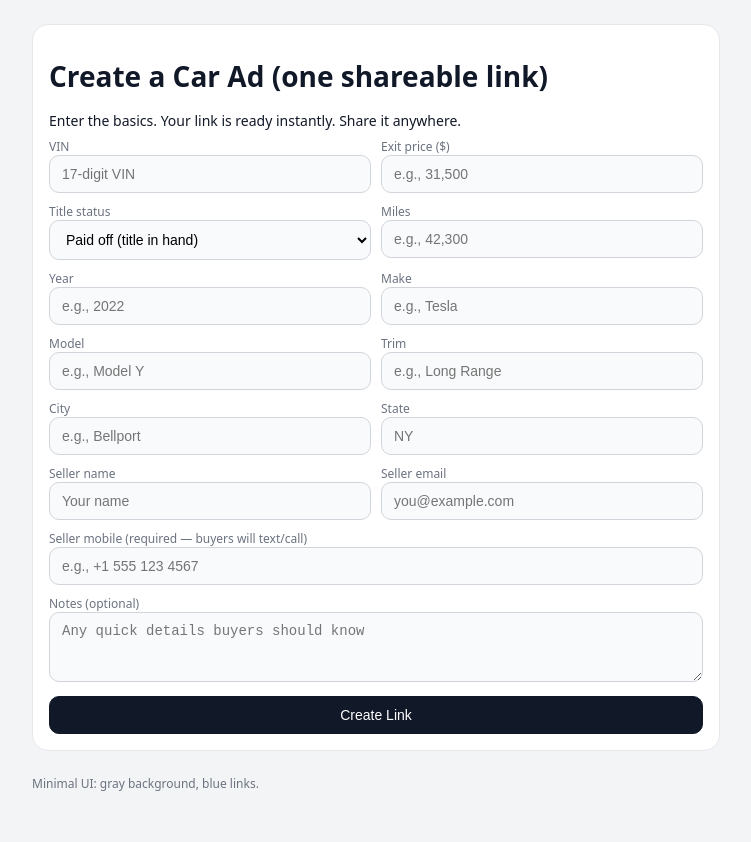
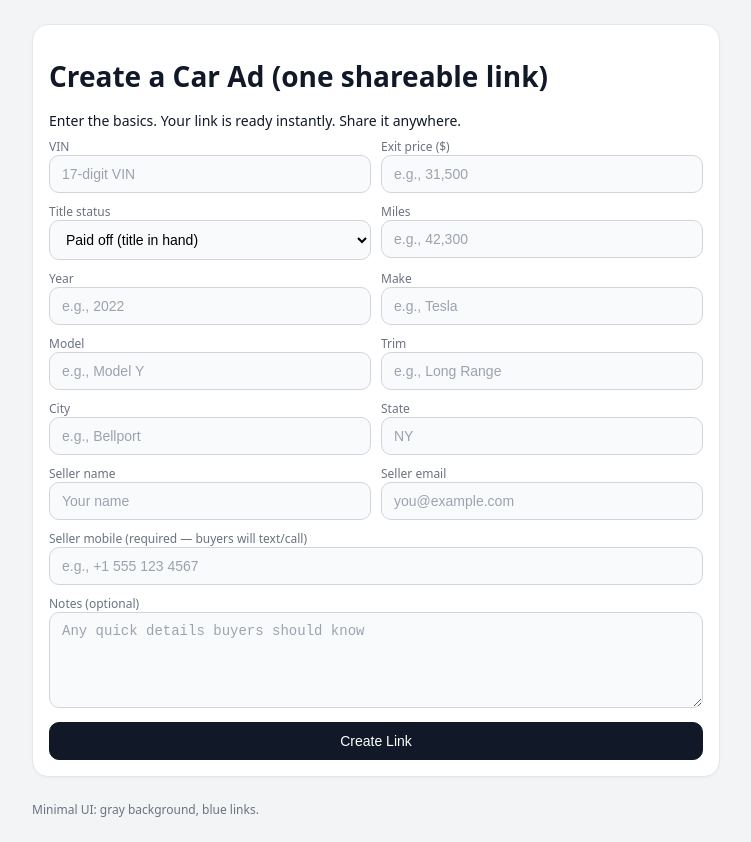
Before and after one commit to adamqureshi/car-ad-mvp, a Next.js app: page / in a window 1280 px wide. Shown: the whole page, without its empty margins (264-1015 px from the left). Before the commit the page ends 816 px from the top, so only its background shows below. Built offline with nearby package versions, Linux system fonts and the light colour scheme.

Commit message:
Update globals.css

```diff
--- a/app/globals.css
+++ b/app/globals.css
@@ -1,11 +1,14 @@
 :root {
-  --bg: #f3f4f6; /* gray-100 */
-  --text: #111827; /* gray-900 */
-  --muted: #6b7280; /* gray-500 */
-  --link: #2563eb; /* blue-600 */
+  --bg: #f3f4f6;     /* gray-100 */
+  --text: #111827;   /* gray-900 */
+  --muted: #6b7280;  /* gray-500 */
+  --link: #2563eb;   /* blue-600 */
   --card: #ffffff;
   --border: #e5e7eb; /* gray-200 */
+  --border-strong: #d1d5db; /* gray-300 */
+  --btn: #111827;    /* gray-900 */
 }
+
 * { box-sizing: border-box; }
 html, body { height: 100%; }
 body {
@@ -13,26 +16,86 @@ body {
   background: var(--bg);
   color: var(--text);
   font-family: ui-sans-serif, system-ui, -apple-system, Segoe UI, Roboto, Helvetica, Arial, "Apple Color Emoji", "Segoe UI Emoji";
+  -webkit-font-smoothing: antialiased;
+  -moz-osx-font-smoothing: grayscale;
 }
+
 .container { max-width: 720px; margin: 0 auto; padding: 24px 16px; }
-.card { background: var(--card); border: 1px solid var(--border); border-radius: 16px; padding: 16px; }
+
+.card {
+  background: var(--card);
+  border: 1px solid var(--border);
+  border-radius: 16px;
+  padding: 16px;
+  box-shadow: 0 1px 2px rgba(17,24,39,.04);
+}
+
 .h1 { font-size: 28px; font-weight: 600; margin: 16px 0; }
 .h2 { font-size: 18px; font-weight: 600; margin: 8px 0; }
-.p { font-size: 14px; margin: 8px 0; color: var(--text); }
+.p  { font-size: 14px; margin: 8px 0; color: var(--text); }
 .small { font-size: 12px; color: var(--muted); }
+
 .link { color: var(--link); text-decoration: underline; cursor: pointer; }
-.input, .select, .button {
+.link:hover { opacity: .9; }
+
+.input, .select, .button, textarea {
   width: 100%;
   padding: 10px 12px;
   border-radius: 10px;
-  border: 1px solid #d1d5db; /* gray-300 */
+  border: 1px solid var(--border-strong);
   background: #f9fafb; /* gray-50 */
   outline: none;
   font-size: 14px;
+  transition:
+    border-color 120ms ease,
+    box-shadow 120ms ease,
+    background-color 120ms ease,
+    transform 80ms ease;
 }
+
+.input:hover, .select:hover, textarea:hover {
+  border-color: #cbd5e1; /* gray-300/200 mix */
+}
+
+/* Focus ring + subtle glow */
+.input:focus, .select:focus, textarea:focus {
+  border-color: var(--link);
+  background: #fff;
+  box-shadow:
+    0 0 0 3px rgba(37, 99, 235, 0.14),
+    0 1px 0 rgba(17, 24, 39, 0.02) inset;
+}
+
+/* Placeholders */
+::placeholder { color: #9ca3af; } /* gray-400 */
+
+/* Textarea tweaks */
+textarea { resize: vertical; min-height: 96px; }
+
+/* Buttons */
+.button {
+  background: var(--btn);
+  color: #fff;
+  border-color: var(--btn);
+  text-decoration: none;
+  text-align: center;
+  cursor: pointer;
+}
+.button:hover { filter: brightness(0.95); }
+.button:active { transform: translateY(1px); }
+.button:focus-visible {
+  box-shadow: 0 0 0 3px rgba(37, 99, 235, 0.24);
+}
+
+/* Layout helpers */
 .row { display: grid; gap: 10px; }
 .row2 { display: grid; grid-template-columns: 1fr 1fr; gap: 10px; }
 @media (max-width: 640px) { .row2 { grid-template-columns: 1fr; } }
-.button { background: #111827; color: #fff; border-color: #111827; text-decoration: none; text-align: center; }
+
 .actions a { display: inline-block; margin-right: 12px; }
 .hr { height: 1px; background: var(--border); margin: 16px 0; }
+
+/* Respect reduced motion */
+@media (prefers-reduced-motion: reduce) {
+  .input, .select, .button, textarea { transition: none; }
+}
```
